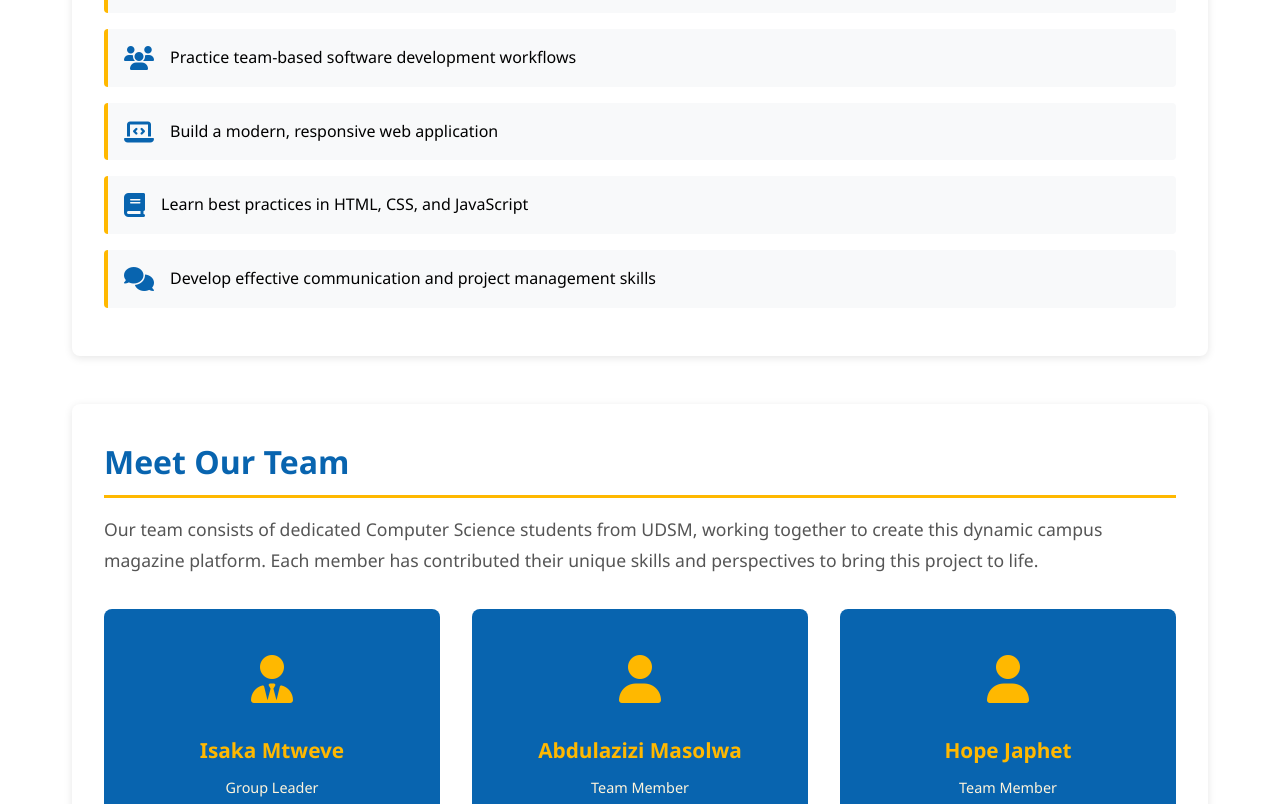
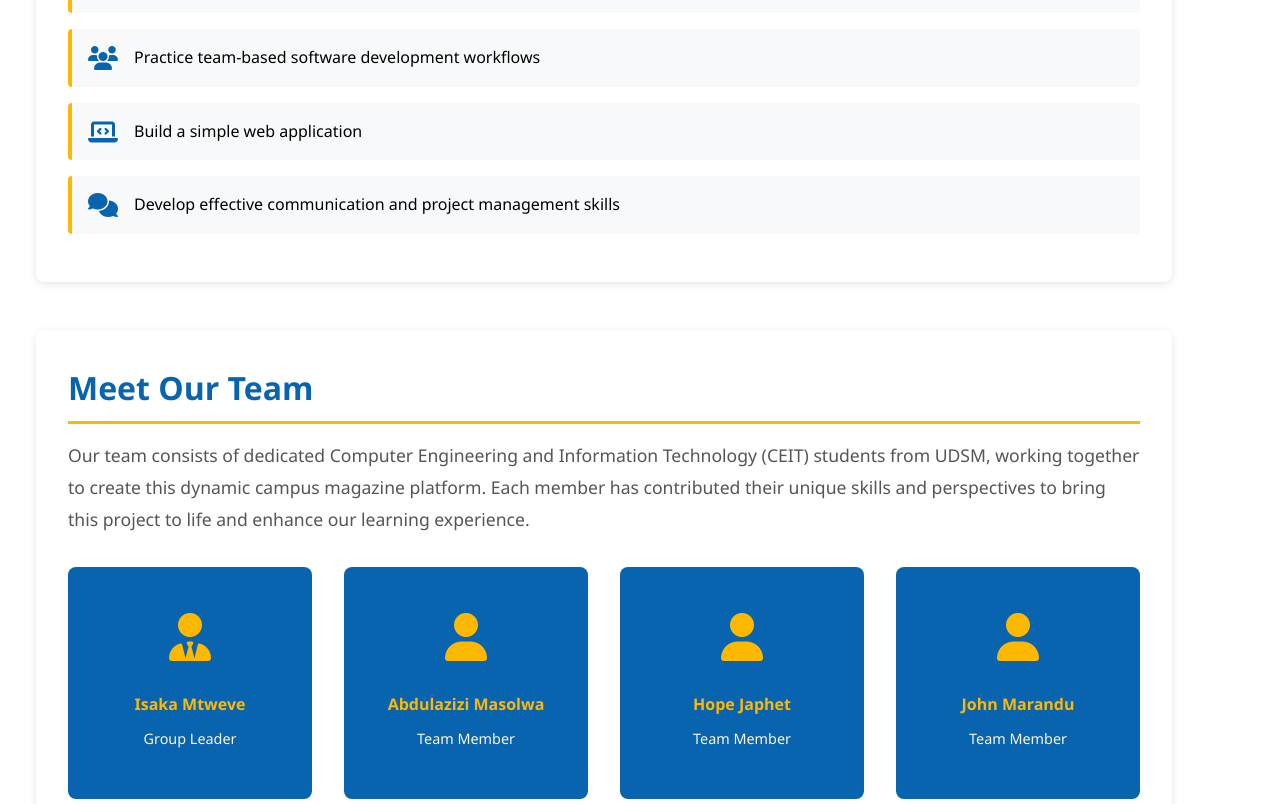
Before and after one commit to isaka-12/udsm-campus-times-magazine, a plain HTML site: page pages/about.html in a window 1280 px wide. Shown: the part 852-1656 px from the top of the page. Drawn offline with Linux system fonts and the light colour scheme.

Commit message:
update: updated about page, added live url in the readme

```diff
--- a/pages/about.html
+++ b/pages/about.html
@@ -38,8 +38,8 @@
 
         .about-content {
             max-width: 1200px;
-            margin: 0 auto;
-            padding: 0 2rem 3rem;
+            margin: 0 4px;
+            padding: 0 2rem 2rem;
         }
 
         .about-section {
@@ -67,7 +67,7 @@
 
         .team-grid {
             display: grid;
-            grid-template-columns: repeat(auto-fit, minmax(250px, 1fr));
+            grid-template-columns: repeat(auto-fit, minmax(200px, 1fr));
             gap: 2rem;
             margin-top: 2rem;
         }
@@ -93,7 +93,7 @@
         }
 
         .team-member h3 {
-            font-size: 1.3rem;
+            font-size: 1rem;
             margin-bottom: 0.5rem;
             color: var(--academic-gold);
         }
@@ -181,12 +181,9 @@
                 </li>
                 <li>
                     <i class="fas fa-laptop-code"></i>
-                    <span>Build a modern, responsive web application</span>
+                    <span>Build a simple web application</span>
                 </li>
-                <li>
-                    <i class="fas fa-book"></i>
-                    <span>Learn best practices in HTML, CSS, and JavaScript</span>
-                </li>
+
                 <li>
                     <i class="fas fa-comments"></i>
                     <span>Develop effective communication and project management skills</span>
@@ -198,9 +195,9 @@
         <section class="about-section">
             <h2>Meet Our Team</h2>
             <p>
-                Our team consists of dedicated Computer Science students from UDSM, working together to create
+                Our team consists of dedicated Computer Engineering and Information Technology (CEIT) students from UDSM, working together to create
                 this dynamic campus magazine platform. Each member has contributed their unique skills and perspectives
-                to bring this project to life.
+                to bring this project to life and enhance our learning experience.
             </p>
 
             <div class="team-grid">
```
Also changed, not shown: 1 other file.
